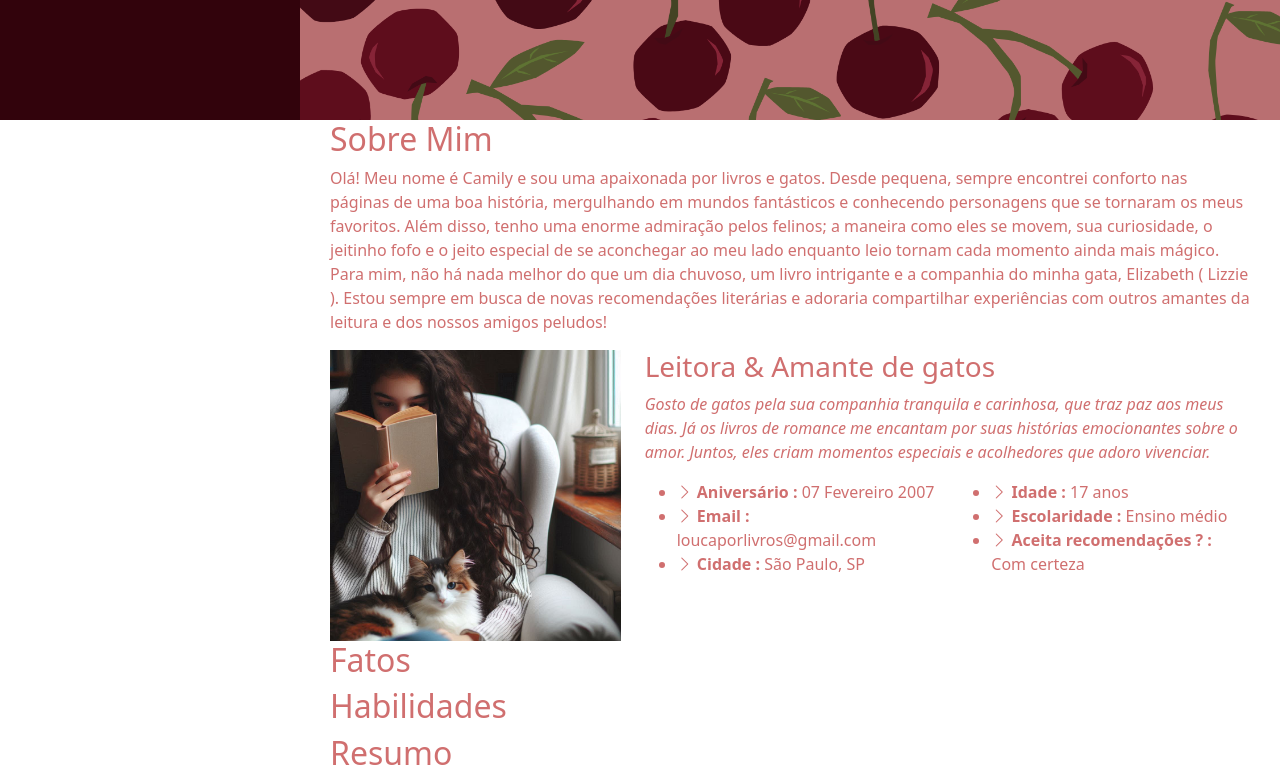
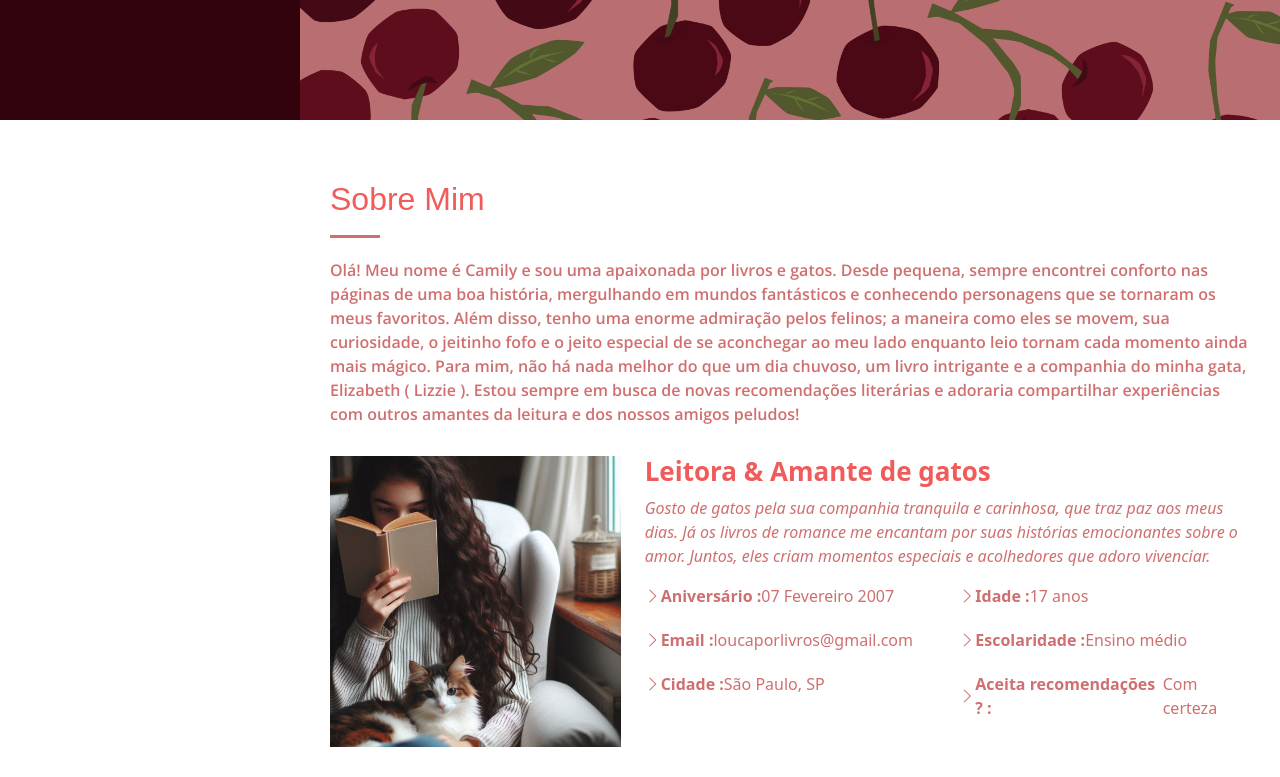
Before and after one commit to CamilyBenevenutoCosta/Portfolio, a plain HTML site: page index.html in a window 1280 px wide. Shown: the part 680-1457 px from the top of the page. Drawn offline with nearby package versions, Linux system fonts and the light colour scheme; a script that the page names is missing; a web font is replaced by a local one.

Commit message:
att css sobre

```diff
--- a/css/style.css
+++ b/css/style.css
@@ -235,3 +235,87 @@ h1, h2, h3, h4, h5, h6 {
     text-shadow: 0 0 15px #32030c;
 }
 /* Fim Hero */
+
+@media (min-width: 1024px) {
+    #hero {
+        background-attachment: fixed;
+    }
+}
+
+@media (max-width: 768px) {
+    #hero h1 {
+        font-size: 28px;
+        line-height: 36px;
+    }
+
+    #hero h2 {
+        font-size: 18px;
+        line-height: 24px;
+        margin-bottom: 30px;
+    }
+}
+
+/* Seções Geral */
+
+section {
+    padding: 60px 0;
+    overflow: hidden;
+}
+
+.section-bg {
+    background: #d8a4a4;
+}
+
+.section-title {
+    padding-bottom: 30px;
+}
+
+.section-title h2 {
+    font-size: 32px;
+    font-weight: 500;
+    margin-bottom: 20px;
+    padding-bottom: 20px;
+    position: relative;
+    color: #f05b5b;
+    font-family: "Spicy rice",sans-serif;
+}
+
+.section-title h2::after {
+    content: "";
+    position: absolute;
+    display: block;
+    width: 50px;
+    height: 3px;
+    background: #d06f6f;
+    bottom: 0;
+    left: 0;
+}
+
+.section-title p {
+    margin-bottom: 0;
+    color: #d06f6f;
+    font-size: medium;
+    font-weight: 600;
+    font-family:"Open sans", sans-serif ;
+}
+
+/* # About */
+
+.about .content h3 {
+    font-weight: 700;
+    font-size: 26px;
+    color: #f05b5b;
+}
+
+.about .content ul {
+    list-style: none;
+    padding: 0;
+}
+
+.about .content ul li {
+    margin-bottom: 20px;
+    display: flex;
+    align-items: center;
+}
+/* Fim # About */
+/* Fim Seções Geral */
--- a/index.html
+++ b/index.html
@@ -141,8 +141,8 @@
 
                     <p>
                         Olá! Meu nome é Camily e sou uma apaixonada por livros e gatos. Desde pequena, sempre encontrei conforto nas páginas de uma boa história, mergulhando em mundos fantásticos e conhecendo personagens que se tornaram os meus favoritos. Além disso, tenho uma enorme admiração pelos felinos; a maneira como eles se movem, sua curiosidade, o jeitinho fofo e o jeito especial de se aconchegar ao meu lado enquanto leio tornam cada momento ainda mais mágico. Para mim, não há nada melhor do que um dia chuvoso, um livro intrigante e a companhia do minha gata, Elizabeth ( Lizzie ). Estou sempre em busca de novas recomendações literárias e adoraria compartilhar experiências com outros amantes da leitura e dos nossos amigos peludos!
-                    </p> <!-- Fim Section title -->
-
+                    </p>
+                </div> <!-- Fim Section title -->
                     <div class="row"> <!-- Row -->
                         <div class="col-lg-4" data-aos="fade-right"> <!-- Col-lg-4 -->
 
@@ -208,9 +208,6 @@
 
                         </div> <!-- Fim Content col-lg-8 -->
                     </div> <!-- Fim Row -->
-
-                </div>
-
             </div>
         </section> <!-- Fim Sobre mim -->
 
```
